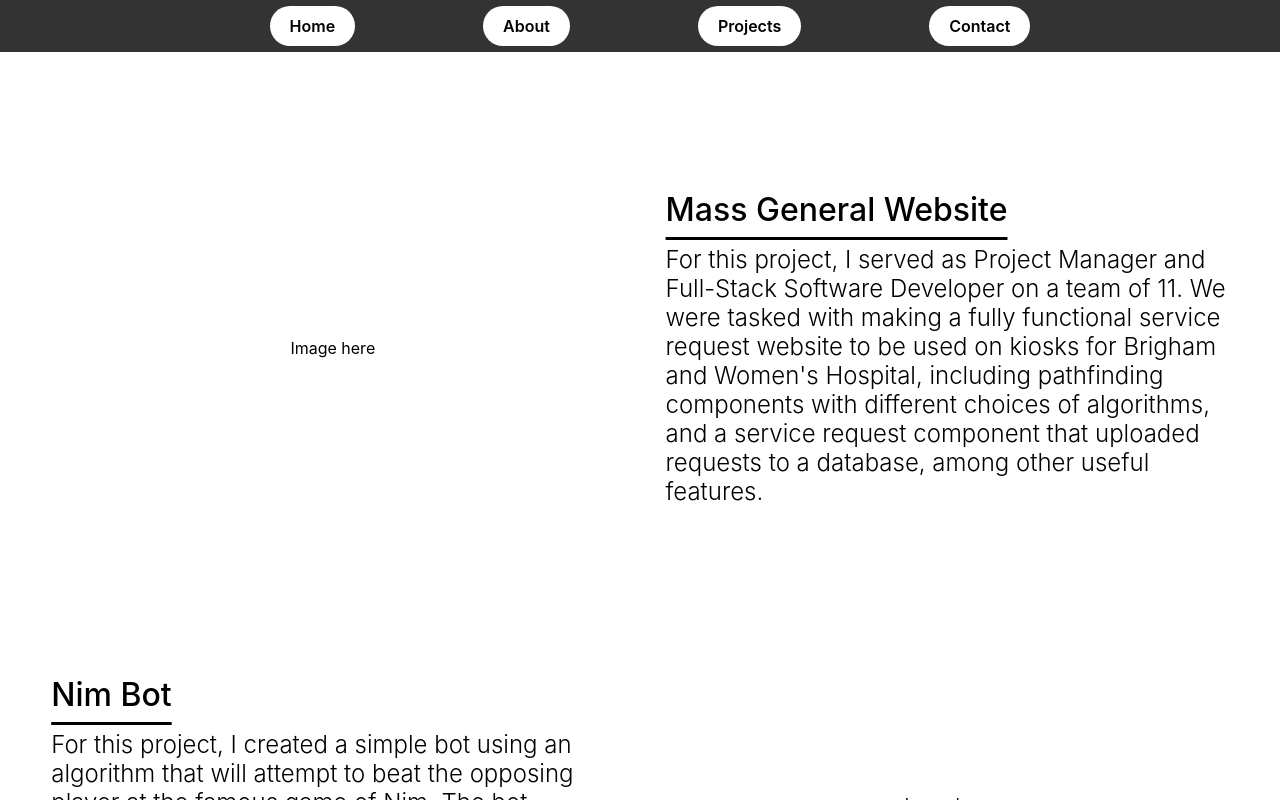
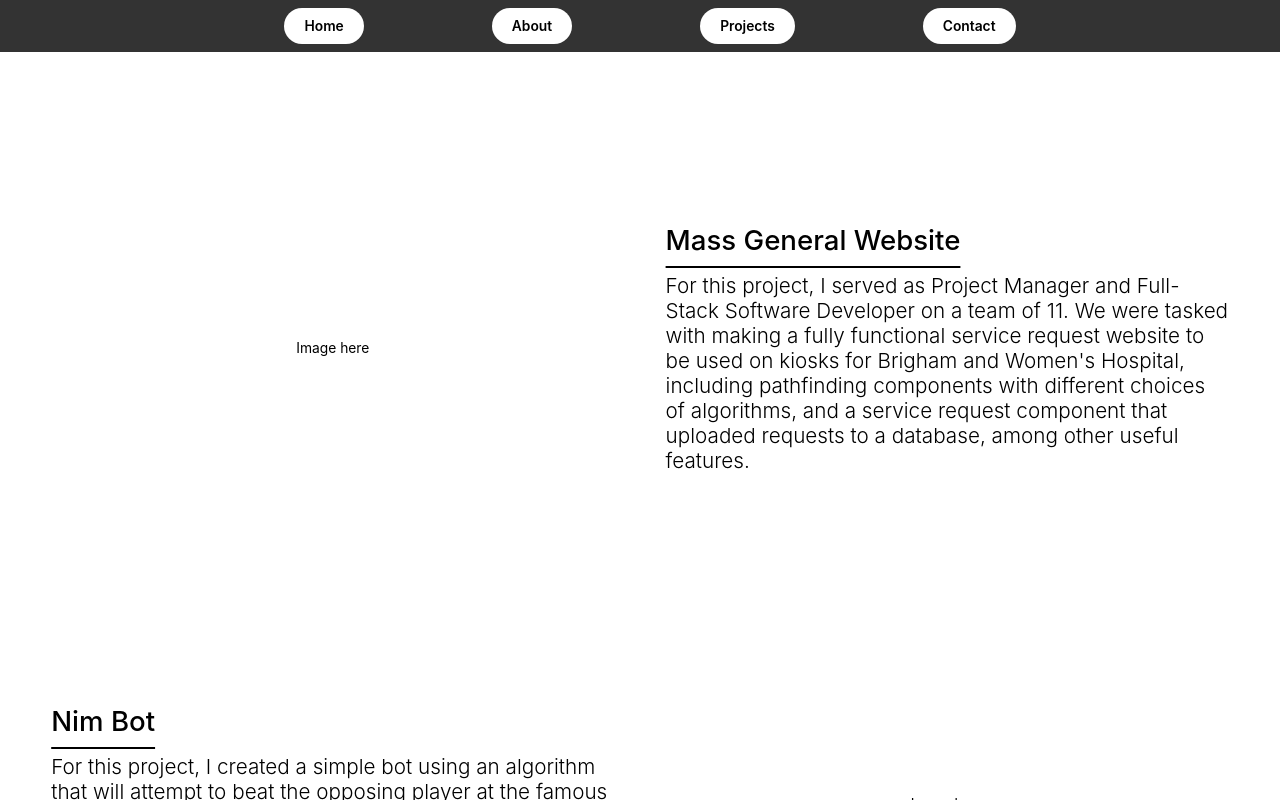
Before and after one commit to MaceTheWindu66/website, a React (Create React App) app: page /projects in a window 1280 px wide. Shown: the top 800 px of the page. Built offline with nearby package versions, Linux system fonts and the light colour scheme.

Commit message:
Added compatibility for different viewport sizes, so now font size will change based on viewport size

```diff
--- a/src/About.css
+++ b/src/About.css
@@ -1,3 +1,7 @@
+html {
+    font-size: calc(1vw + 1px); /* The base font size will scale with the viewport width */
+  }
+
 .page-box{
     display: flex;
     width: 100vw;
@@ -30,7 +34,7 @@
 .text-header{
     text-decoration: underline;
     text-underline-offset: 1vh;
-    font-size: 32px;
+    font-size: 2rem;
     font-weight: 500;
 }
 
@@ -40,6 +44,6 @@
         src: url(https://fonts.googleapis.com/css?family=Inter' rel='stylesheet);
       }
     margin-top: 2vh;
-    font-size: 20px;
+    font-size: 1.3rem;
     font-weight: 300;
 }
--- a/src/Contact.css
+++ b/src/Contact.css
@@ -1,3 +1,7 @@
+html {
+    font-size: calc(1vw + 1px); /* The base font size will scale with the viewport width */
+  }
+
 .page-container-box{
     display: flex;
     padding-top: 15vh;
@@ -35,7 +39,7 @@
     justify-content: center;
     margin-bottom: 2vh;
     font-weight: 500;
-    font-size: 48px;
+    font-size: 3rem;
 }
 
 .contact-info-text{
@@ -49,7 +53,7 @@
     align-items: center;
     justify-content: center;
     font-weight: 300;
-    font-size: 24px;
+    font-size: 1.4rem;
     margin-bottom: 2vh;
 }
 
--- a/src/Home.css
+++ b/src/Home.css
@@ -1,3 +1,6 @@
+html {
+  font-size: calc(1vw + 1px); /* The base font size will scale with the viewport width */
+}
 
 .container{
   display: flex;
@@ -19,7 +22,6 @@
   padding: 20px;
   width: 100vw;
   animation: fade-in 3s;
-
 }
 
 @keyframes fade-in {
@@ -49,7 +51,7 @@
     font-family: "Inter", sans-serif;
     src: url(https://fonts.googleapis.com/css?family=Inter' rel='stylesheet);
   }
-    font-size: 48px;
+  font-size: 3rem; /* 48px -> 3rem */
 }
 
 .content-body{
@@ -57,7 +59,7 @@
     font-family: "Inter", sans-serif;
     src: url(https://fonts.googleapis.com/css?family=Inter' rel='stylesheet);
   }
-    font-size: 24px;
+  font-size: 1.5rem; /* 24px -> 1.5rem */
   font-weight: 300;
   margin-left: 5vw;
   margin-right: 5vw;
@@ -73,7 +75,7 @@
 .scroller-box {
   margin-top: 1vh;
   display: flex;
-    font-size: 32px;
+  font-size: 2rem; /* 32px -> 2rem */
   font-weight: 300;
   height: 30vh;
   width: 30vw;
@@ -88,7 +90,7 @@
   display: grid;
   grid-template-columns: repeat(3, 1fr);
   gap: 1vh;
-    font-size: 32px;
+  font-size: 2rem; /* 32px -> 2rem */
   font-weight: 300;
 }
 
@@ -102,7 +104,7 @@
 
 .projects-content{
   width: 50%;
-    font-size: 24px;
+  font-size: 1.5rem; /* 24px -> 1.5rem */
 }
 
 .nav-button2 {
--- a/src/Home.tsx
+++ b/src/Home.tsx
@@ -77,7 +77,7 @@ const Home = () => {
               <div className = "content-header"> Significant Course Work </div>
               <div className = "content-body">
                 <div style={{flexDirection: 'column', display: 'flex', justifyContent: 'flex-start',
-                  alignItems: 'flex-start', fontSize: 32, fontWeight: 300
+                  alignItems: 'flex-start', fontSize: '2rem', fontWeight: 300
                 }}>
                     <div>Software Engineering</div>
                     <div>Introduction to Artificial Intelligence</div>
--- a/src/Projects.css
+++ b/src/Projects.css
@@ -1,3 +1,7 @@
+html {
+    font-size: calc(1vw + 1px); /* The base font size will scale with the viewport width */
+  }
+
 .page-container{
     display: flex;
     flex-direction: column;
@@ -6,7 +10,8 @@
     height: 100%;
     overflow-y: auto;
     overflow-x: hidden;
-  }
+    animation: fade-in 3s;
+}
 
 
 .project-section{
@@ -37,7 +42,7 @@
     height: 100%;
     width: 48%;
     font-weight: 300;
-    font-size: 24px;
+    font-size: 1.5rem;
     padding-right: 2vw;
     padding-left: 2vw;
 }
@@ -50,7 +55,7 @@
     text-underline-offset: 2vh;
     margin-bottom: 2vh;
     width: 100%;
-    font-size: 32px;
+    font-size: 2rem;
     font-weight: 500;
 }
 
```
Lines whose indentation alone changed are shown as unchanged.
